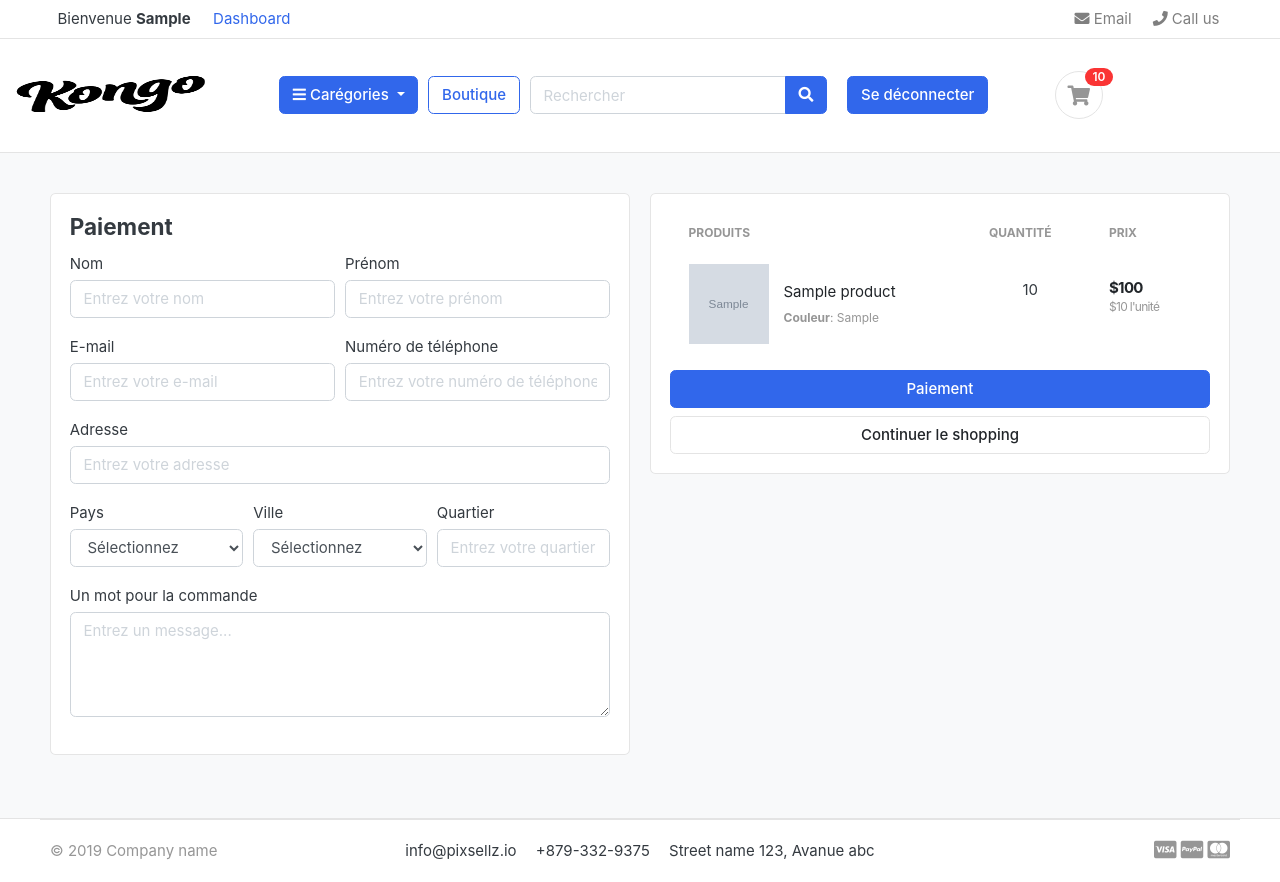
After one commit to hermeskongo/ecom-shop, a Django app: page /cart/checkout/ in a window 1280 px wide. The commit adds this page. Run offline with Django 5.2, Linux system fonts and the light colour scheme; a user stored in the database is signed in; tables that the repository leaves empty hold one stand-in row (values such as "Sample post"); grey boxes marked "Sample" are stand-in pictures; some libraries are stand-ins or nearby versions; some web fonts are replaced.

Commit message:
Correction de bugs design et UX

```diff
--- a/src/accounts/admin.py
+++ b/src/accounts/admin.py
@@ -6,4 +6,7 @@ from accounts.models import CustomUser
 
 @admin.register(CustomUser)
 class CustomUserAdmin(admin.ModelAdmin):
-    pass
+    list_display = ('email', 'first_name', 'last_name', 'address', 'date_joined', 'last_login', 'is_active')
+
+    list_display_links = ('first_name', 'last_name')
+    list_editable = ('is_active',)
--- a/src/accounts/templates/login.html
+++ b/src/accounts/templates/login.html
@@ -32,6 +32,7 @@
           <h4 class="card-title my-4">Se connecter</h4>
           <form method="post" action="{% url 'accounts:login' %}">
               {% csrf_token %}
+              <input type="hidden" name="next" value="{{ request.GET.next }}">
               <div class="form-group">
                   <label>E-mail</label>
                   {{ form.username }}
--- a/src/cart/templates/cart.html
+++ b/src/cart/templates/cart.html
@@ -104,7 +104,7 @@
 			<p class="text-center mb-3">
 				<img src="{% static './images/misc/payments.png' %}" height="26">
 			</p>
-			<a href="./place-order.html" class="btn btn-primary btn-block"> Paiement </a>
+			<a href="{% url 'cart:checkout' %}" class="btn btn-primary btn-block"> Paiement </a>
 			<a href="{% url 'store:index' %}" class="btn btn-light btn-block">Continuer le shopping</a>
 		</div> <!-- card-body.// -->
 		</div> <!-- card.// -->
--- /dev/null
+++ b/src/cart/templates/checkout.html
@@ -0,0 +1,138 @@
+{% extends 'base.html' %}
+{% load static %}
+
+{% load custom_filters %}
+{% load humanize %}
+
+{% block content %}
+<section class=" padding-y bg">
+    <div class="container">
+        {% include 'includes/messages.html' %}
+        <div class="row">
+            <aside class="col-lg-6 col-sm-8 mb-4">
+                <div class="card">
+                    <div class="card-body">
+                    <h4 class="card-title">Paiement</h4>
+                        <div class="form-row">
+                            <div class="form-group col-md-6 col-lg-6 col-sm-12">
+                                <label>Nom</label>
+                                <input type="text" placeholder="Entrez votre nom" class="form-control">
+                            </div>
+                            <div class="form-group col-md-6 col-lg-6 col-sm-12">
+                                <label>Prénom</label>
+                                <input type="text" placeholder="Entrez votre prénom" class="form-control">
+                            </div>
+                        </div>
+                        <div class="form-row">
+                            <div class="form-group col-md-6 col-lg-6 col-sm-12">
+                                <label>E-mail</label>
+                                <input type="text" placeholder="Entrez votre e-mail" class="form-control">
+                            </div>
+                            <div class="form-group col-md-6 col-lg-6 col-sm-12">
+                                <label>Numéro de téléphone</label>
+                                <input type="text" placeholder="Entrez votre numéro de téléphone" class="form-control">
+                            </div>
+                        </div>
+                        <div class="form-group">
+                            <label>Adresse</label>
+                            <input type="text" placeholder="Entrez votre adresse" class="form-control">
+                        </div>
+                        <div class="form-row">
+                            <div class="form-group col-md-4 col-lg-4 col-sm-12">
+                                <label>Pays</label>
+                                <select class="form-control">
+                                    <option disabled selected>Sélectionnez</option>
+                                    <option value="Burkina Faso">Burkina Faso</option>
+                                    <option value="Maroc">Maroc</option>
+                                    <option value="France">France</option>
+                                    <option value="Côte d'Ivoire">Côte d'Ivoire</option>
+                                </select>
+                            </div>
+                            <div class="form-group col-md-4 col-lg-4 col-sm-12">
+                                <label>Ville</label>
+                                <select class="form-control">
+                                    <option disabled selected>Sélectionnez</option>
+
+                                    <option disabled><h1>BURKINA-FASO</h1></option>
+                                    <option value="ouagadougou">Ouagadougou</option>
+                                    <option value="Bobo-dioulasso">Bobo-dioulasso</option>
+
+                                    <option disabled><h1>MAROC</h1></option>
+                                    <option value="Casablanca">Casablanca</option>
+                                    <option value="Rabat">Rabat</option>
+                                    <option value="Agadir">Agadir</option>
+                                    <option value="Marrakech">Marrakech</option>
+
+                                    <option disabled><h1>COTE D'IVOIRE</h1></option>
+                                    <option value="Casablanca">Abidjan</option>
+                                    <option value="Rabat">Yamoussokro</option>
+
+                                    <option disabled><h1>FRANCE</h1></option>
+                                    <option value="Paris">Paris</option>
+                                    <option value="Nice">Nice</option>
+                                </select>
+                            </div>
+                            <div class="form-group col-md-4 col-lg-4 col-sm-12">
+                                <label>Quartier</label>
+                                <input type="text" placeholder="Entrez votre quartier" class="form-control">
+                            </div>
+                        </div>
+                        <div class="form-group">
+                            <label>Un mot pour la commande</label>
+                            <textarea  cols="30" rows="4" class="form-control" placeholder="Entrez un message..."></textarea>
+                        </div>
+                    </div>
+                </div>
+            </aside>
+            <aside class="col-lg-6 col-sm-8">
+                <div class="card">
+                    <div class="card-body">
+                        <table class="table table-borderless table-shopping-cart">
+                            <thead class="text-muted">
+                            <tr class="small text-uppercase">
+                              <th scope="col">Produits</th>
+                              <th scope="col" width="120">Quantité</th>
+                              <th scope="col" width="120">Prix</th>
+                            </tr>
+                            </thead>
+                            <tbody>
+                            {% for item in items %}
+                                <tr>
+                                    <td>
+                                        <figure class="itemside align-items-center">
+                                            <div class="aside"><img src="{{ item.product.image.url }}" class="img-sm"></div>
+                                            <figcaption class="info">
+                                                <p><a href="{% url 'store:product-details' slug=item.product.slug%}" class="title text-dark">{{ item.product.name }}</a></p>
+                                                <p class="text-muted small">
+                                                    {% for variation in item.variations.all %}
+                                                        <strong>{{ variation.category | capfirst }}</strong>: {{ variation.value |capfirst }}<br>
+                                                    {% endfor %}
+                                                </p>
+                                            </figcaption>
+                                        </figure>
+                                    </td>
+                                    <td>
+                                        <div class="text-center mt-3">
+                                            <p>{{ item.quantity }} </p>
+                                        </div>
+                                    </td>
+                                    <td class="text-left">
+                                        <div class="price-wrap mt-3">
+                                            <var class="price">${{ item.sub_total|intcomma }}</var>
+                                            <small class="text-muted"> ${{ item.product.promotion_price|intcomma }} l'unité</small>
+                                        </div>
+                                    </td>
+                                </tr>
+                            {% endfor %}
+                            </tbody>
+                        </table>
+                        <a href="./place-order.html" class="btn btn-primary btn-block"> Paiement </a>
+                        <a href="{% url 'store:index' %}" class="btn btn-light btn-block">Continuer le shopping</a>
+                    </div>
+                </div>
+            </aside>
+        </div>
+    </div>
+</section>
+
+{% endblock %}
--- a/src/cart/urls.py
+++ b/src/cart/urls.py
@@ -1,6 +1,6 @@
 from django.urls import path
 
-from cart.views import CartAddView, CartIndex, CartDeleteView, CartItemRemoveView
+from cart.views import CartAddView, CartIndex, CartDeleteView, CartItemRemoveView, CheckoutView
 
 app_name = 'cart'
 
@@ -9,4 +9,5 @@ urlpatterns = [
     path('cart/add/<int:id>', CartAddView.as_view(), name='add'),
     path('cart/reduce/<int:product_id>/<int:cart_item_id>', CartDeleteView.as_view(), name='reduce'),
     path('cart/remove/<int:id>', CartItemRemoveView.as_view(), name='remove'),
+    path('cart/checkout/', CartIndex.as_view(template_name='checkout.html'), name="checkout")
 ]
--- a/src/cart/views.py
+++ b/src/cart/views.py
@@ -1,8 +1,10 @@
 # Create your views here.
 from django.contrib import messages
+from django.contrib.auth.mixins import LoginRequiredMixin
 from django.db.models import Q, Count
 from django.http import HttpResponse, JsonResponse
 from django.shortcuts import get_object_or_404, redirect
+from django.urls import reverse_lazy
 from django.views import View
 from django.views.generic import TemplateView
 
@@ -10,7 +12,8 @@ from cart.models import Cart, CartItem
 from store.models import Products, ProductVariations
 
 
-class CartAddView(View):
+class CartAddView(LoginRequiredMixin, View):
+    login_url = reverse_lazy('accounts:login')
 
     def post(self, request, *args, **kwargs):
         product = get_object_or_404(Products, id=self.kwargs['id'])
@@ -33,7 +36,7 @@ class CartAddView(View):
 
         cart, created = Cart.objects.get_or_create(user=self.request.user)
 
-        # Permet de récupérer
+        # Vérifie si l'élément existe
         cart_item_exist = CartItem.objects.filter(product=product, cart=cart).exists()
 
         if cart_item_exist:
@@ -50,7 +53,7 @@ class CartAddView(View):
             if product_variations in exist_variations_list:
                 index = exist_variations_list.index(product_variations)
                 item_id = ids[index]
-                item = CartItem.objects.get(product=product, cart=cart,id=item_id)
+                item = CartItem.objects.get(product=product, cart=cart, id=item_id)
                 item.quantity += 1
                 item.save()
             else:
@@ -64,6 +67,10 @@ class CartAddView(View):
                 cart_item.save()
 
         return redirect('cart:index')
+
+    def handle_no_permission(self):
+        messages.error(self.request, "Vous devez être connecté pour effectuer cette action")
+        return redirect(self.login_url)
 
 
 class CartDeleteView(View):
@@ -87,8 +94,10 @@ class CartDeleteView(View):
         return redirect('cart:index')
 
 
-class CartIndex(TemplateView):
+class CartIndex(LoginRequiredMixin, TemplateView):
     template_name = 'cart.html'
+    login_url = reverse_lazy('accounts:login')
+    redirect_field_name = 'next'
 
     def get_context_data(self, *args, **kwargs):
         context = super().get_context_data(*args, **kwargs)
@@ -109,6 +118,10 @@ class CartIndex(TemplateView):
 
         return context
 
+    def handle_no_permission(self):
+        messages.error(self.request, "Vous devez être connecté pour accéder à cette page")
+        return super(CartIndex, self).handle_no_permission()
+
 
 class CartItemRemoveView(View):
 
@@ -120,3 +133,7 @@ class CartItemRemoveView(View):
             messages.success(self.request, f"Le produit {product_name} à bien été supprimer")
 
         return redirect('cart:index')
+
+
+class CheckoutView(TemplateView):
+    template_name = "checkout.html"
--- a/src/ecommerce/settings.py
+++ b/src/ecommerce/settings.py
@@ -150,5 +150,5 @@ EMAIL_HOST_USER = 'elirameskongo1234@gmail.com'
 EMAIL_HOST_PASSWORD = 'hjshnzvoabsoythk'
 DEFAULT_FROM_EMAIL = 'elirameskongo1234@gmail.com'
 
-LOGIN_REDIRECT_URL = 'home'
+
 LOGOUT_REDIRECT_URL = 'accounts:login'
```
Also changed, not shown: src/accounts/views.py (+27 -6 lines).
